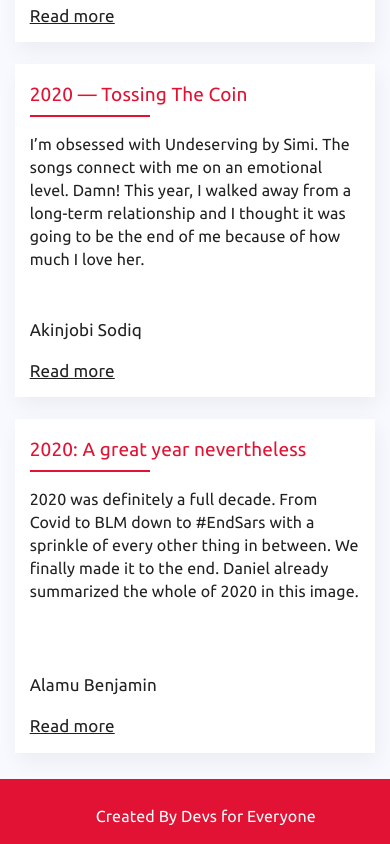
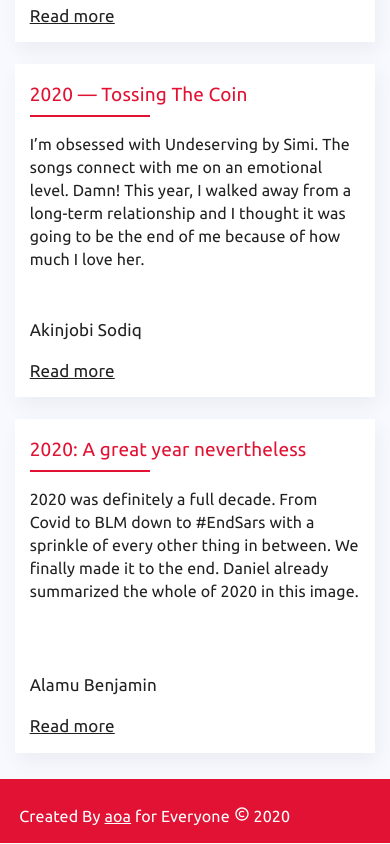
Before and after one commit to kaf-lamed-beyt/year-in-review, a Next.js app: page / in a window 390 px wide. Shown: the part 2810-3654 px from the top of the page. Built offline with nearby package versions, Linux system fonts and the light colour scheme.

Commit message:
refactor footer

```diff
--- a/package.json
+++ b/package.json
@@ -12,6 +12,7 @@
     "next": "10.0.4",
     "react": "17.0.1",
     "react-dom": "17.0.1",
+    "react-icons": "^4.1.0",
     "sass": "^1.32.0"
   }
 }
--- a/src/layout/Footer/index.js
+++ b/src/layout/Footer/index.js
@@ -1,12 +1,16 @@
 import React from 'react'
 import footStyle from './style/footer.module.scss'
+import { BiCopyright } from 'react-icons/bi'
 
 const Footer = () => {
+  const date = new Date().getFullYear()
+
   return (
     <footer className={footStyle.root}>
       <div className={footStyle.copyright}>
         <p>
-          Created By Devs for Everyone
+          Created By <a href="https://twitter.com/calebolojo">aoa</a> for
+          Everyone <BiCopyright /> {date}
         </p>
       </div>
     </footer>
--- a/src/layout/Footer/style/footer.module.scss
+++ b/src/layout/Footer/style/footer.module.scss
@@ -4,29 +4,26 @@
   padding: 2% 40%;
 
   .copyright {
-      margin: 0 -12%;
-      width: 100%;
+    margin: 0 -12%;
 
     p {
       color: #fff;
       font-size: 16px;
       padding-top: 3%;
+      width: 100%;
     }
+  }
+  a {
+    text-decoration: underline;
   }
 }
 @media only screen and (max-width: 768px) {
   .root {
     padding: 4%;
-    display: flex;
-    flex-direction: column;
-    justify-content: center;
-  }
-  .copyright {
-    margin: 0 auto;
-    text-align: center;
 
-    p {
-      margin-left: 30%;
+    .copyright {
+      margin: 0 1%;
+
     }
   }
 }
```
Also changed, not shown: 1 other file (tests, documents, lock files or other folders).
